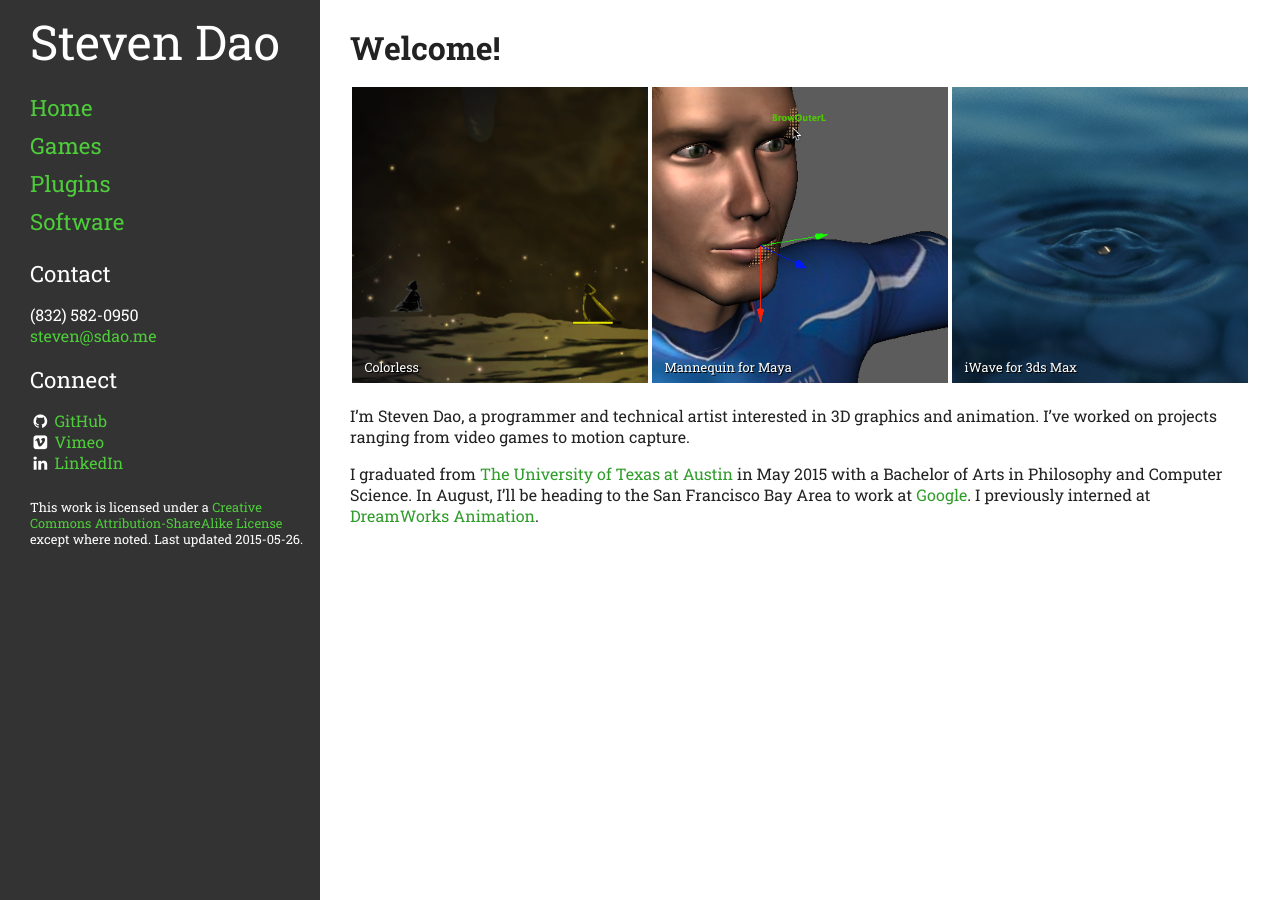
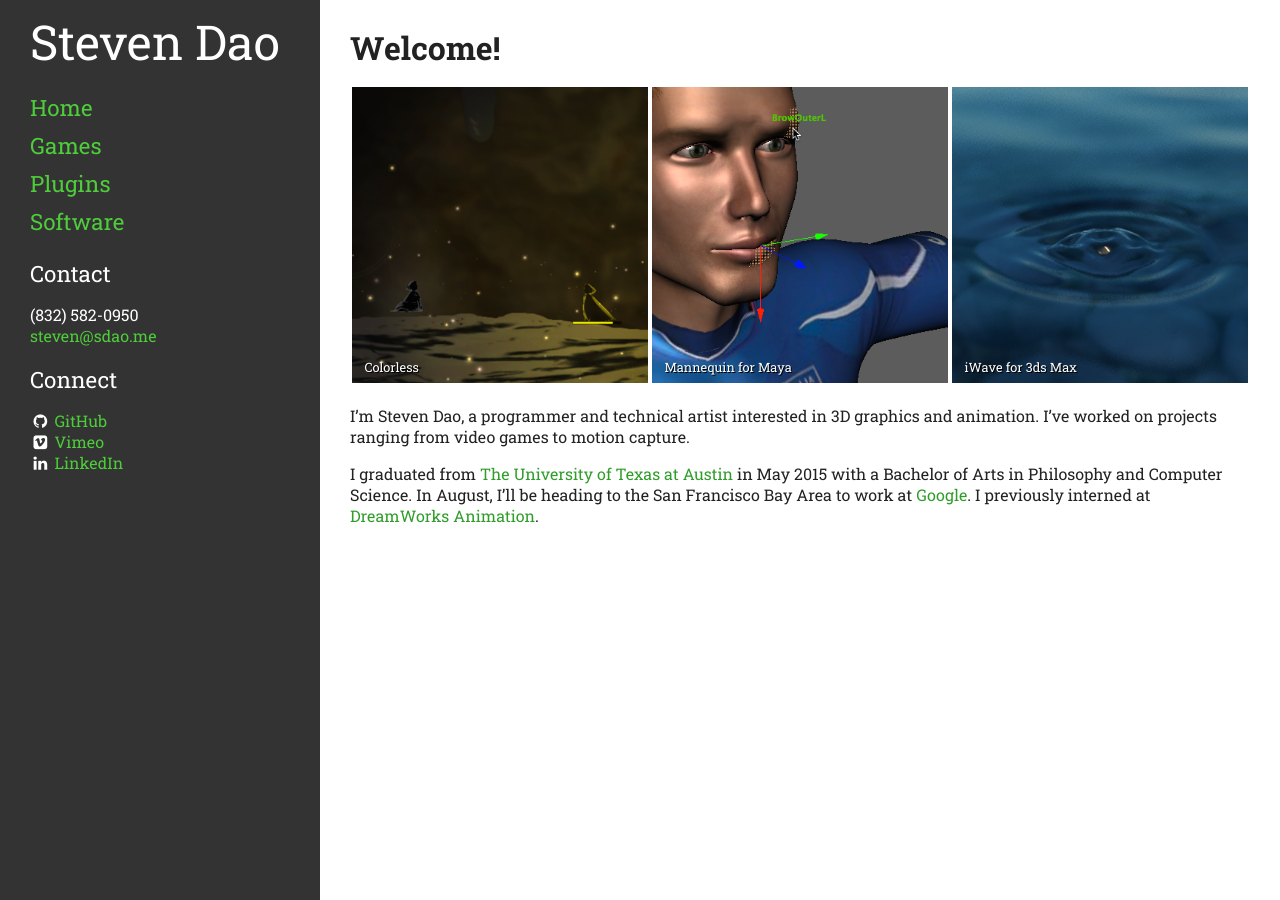
Before and after one commit to sdao/sdao.github.io, a Jekyll site: the page built from index.html, in a window 1280 px wide. Built offline with Jekyll 4.4.1, drawn with Linux system fonts in a browser that asks for light colours; nearby versions of some CDN libraries.

Commit message:
remove CC notice b/c confusing

```diff
--- a/_includes/footer.html
+++ b/_includes/footer.html
@@ -9,6 +9,3 @@
   <li><i class="fa fa-vimeo-square fa-fw"></i> <a href="http://vimeo.com/stevedao">Vimeo</a></li>
   <li><i class="fa fa-linkedin fa-fw"></i> <a href="http://www.linkedin.com/in/shdao/en">LinkedIn</a></li>
 </ul>
-<p class="cc">
-  This work is licensed under a <a rel="license" href="http://creativecommons.org/licenses/by-sa/4.0/">Creative Commons Attribution-ShareAlike License</a> except where noted. Last updated 2015-05-26.
-</p>
--- a/nomnomnom.css
+++ b/nomnomnom.css
@@ -269,10 +269,6 @@ a:hover {
     height: 100%;
   }
 
-.cc {
-  font-size: 0.8em;
-}
-
 .tolkien p {
   margin: 0;
 }
```
